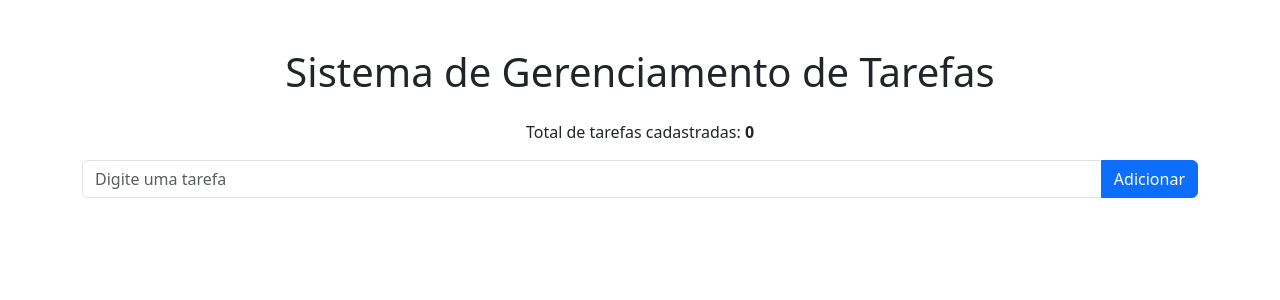
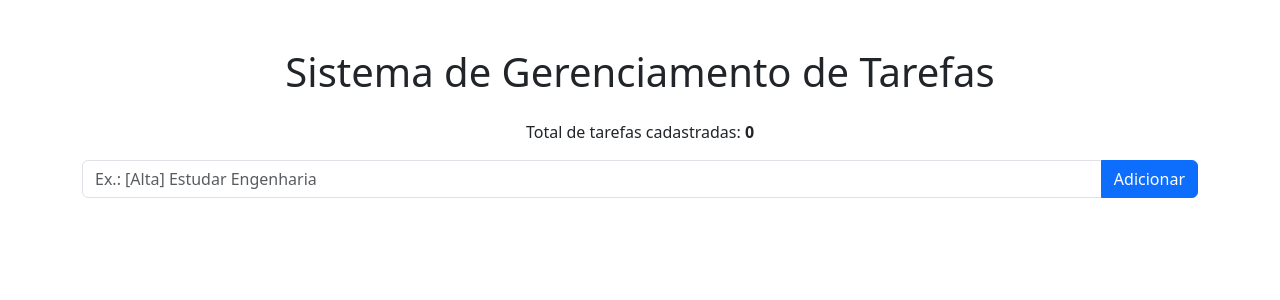
Before and after one commit to Daniel-Hariol/software-engineering, a Flask app: page / in a window 1280 px wide. Shown: the top 300 px of the page. Run offline with Flask 3, Linux system fonts and the light colour scheme.

Commit message:
Adiciona suporte à prioridade das tarefas

```diff
--- a/templates/index.html
+++ b/templates/index.html
@@ -29,7 +29,7 @@
                 type="text"
                 name="tarefa"
                 class="form-control"
-                placeholder="Digite uma tarefa">
+                placeholder="Ex.: [Alta] Estudar Engenharia">
 
             <button class="btn btn-primary">
                 Adicionar
```
